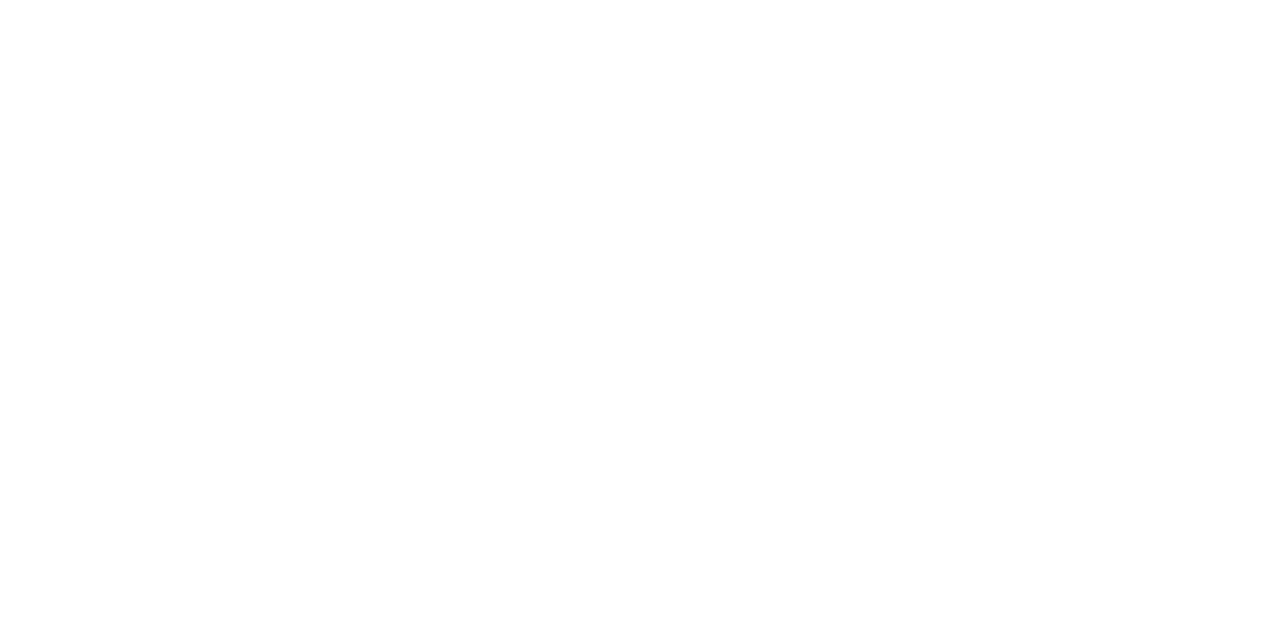
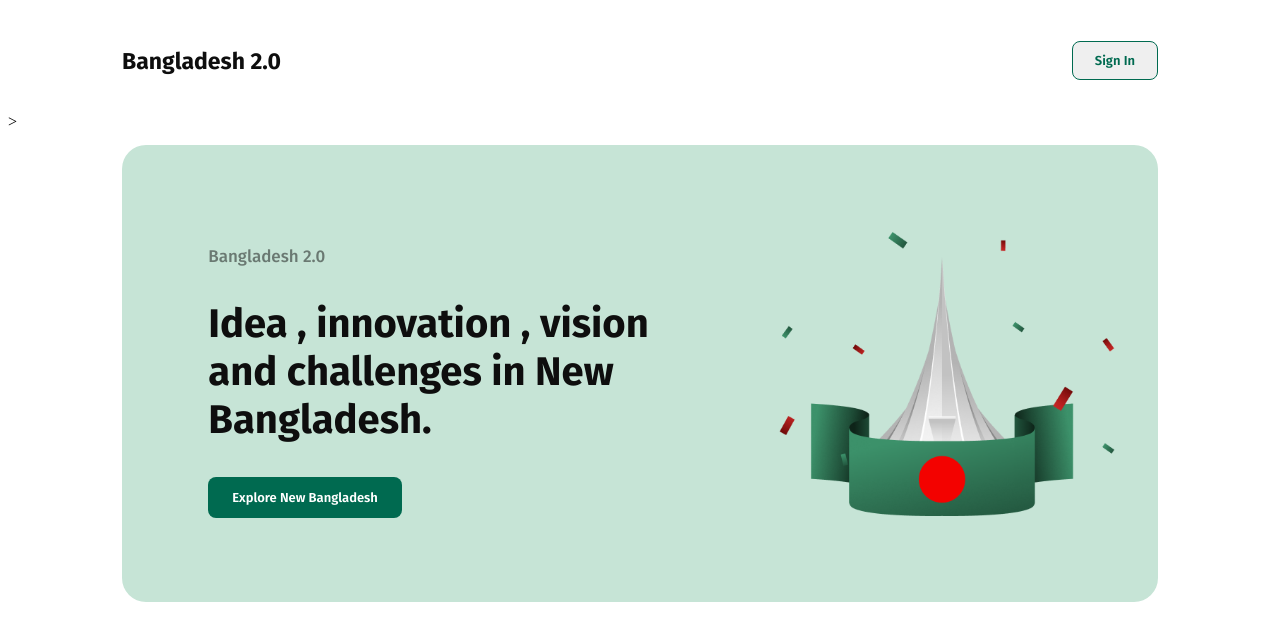
Before and after one commit to skb1995/Assignment-1, a plain HTML site: page index.html in a window 1280 px wide. Drawn offline with Linux system fonts and the light colour scheme.

Commit message:
1st push

```diff
--- a/index.html
+++ b/index.html
@@ -3,9 +3,39 @@
 <head>
     <meta charset="UTF-8">
     <meta name="viewport" content="width=device-width, initial-scale=1.0">
-    <title>Document</title>
+    <link rel="preconnect" href="https://fonts.googleapis.com">
+<link rel="preconnect" href="https://fonts.gstatic.com" crossorigin>
+<link href="https://fonts.googleapis.com/css2?family=Fira+Sans:ital,wght@0,100;0,200;0,300;0,400;0,500;0,600;0,700;0,800;0,900;1,100;1,200;1,300;1,400;1,500;1,600;1,700;1,800;1,900&display=swap" rel="stylesheet">
+    <link rel="stylesheet" href="style.css">
+    <title>Assignment-1</title>
 </head>
 <body>
-
+    <header>
+        <section>
+            <div class="header">
+                <nav >
+                    <ul>
+                        <li class="nav-title">Bangladesh 2.0</li>
+                        <li><button class="nav-button">Sign In</button></li>
+                    </ul>
+                </nav>
+            </div>
+        </section>
+        <section>>
+                <div class="banner">
+                    <div class="banner-container">
+                        <div class="banner-content">
+                            <p class="banner-title">Bangladesh 2.0</p>
+                            <h1 class="banner-subtitle">Idea , innovation ,
+                                vision and challenges in New Bangladesh.</h1>
+                                <button class="banner-btn">Explore New Bangladesh</button>
+                        </div>
+                        <img class="hero" src="/assets/hero.png" alt="">
+                    </div>
+                </div>
+        </section>
+    </header>
+    <main></main>
+    <footer></footer>
 </body>
 </html>
--- a/style.css
+++ b/style.css
@@ -0,0 +1,73 @@
+
+
+
+    /*nav -styles*/
+.header{
+    padding: 17px 114px;
+}
+
+nav ul{
+    display: flex;
+    list-style: none;
+    align-items: center;
+    justify-content:space-between;
+    padding-left: 0;
+}
+.nav-title{
+    color: rgb(14, 14, 14);
+    font-family: Fira Sans;
+    font-size: 23px;
+    font-weight: 700;
+}
+.nav-button{
+    padding: 11px 22px;
+    box-sizing: border-box;
+    border: 1px solid rgb(0, 106, 80);
+    border-radius: 8px;
+    color: rgb(0, 106, 80);
+    font-family: Fira Sans;
+    font-size: 13px;
+    font-weight: 600;
+}
+/* banner styles */
+.banner{
+    border-radius: 24px;
+    background: rgb(198, 228, 214);
+    margin: 14px 114px 57px 114px;
+}
+.banner-container{
+    display: flex;
+    align-items: center;
+    justify-content: space-around
+}
+.banner-content{
+    align-items: center;
+    margin: 84px 43px;
+    width: 441px;
+}
+.banner-title{
+    color: rgba(14, 14, 14, 0.5);
+    font-family: Fira Sans;
+    font-size: 17px;
+    font-weight: 500;
+}
+.banner-subtitle{
+    color: rgb(14, 14, 14);
+    font-family: Fira Sans;
+    font-size: 40px;
+    font-weight: 700;
+}
+.banner-btn{
+    border-radius: 8px;
+    border: none;
+    background: rgb(0, 106, 80);
+    padding: 13px 24px 13px 24px;
+    color: rgb(255, 255, 255);
+    font-family: Fira Sans;
+    font-size: 13px;
+    font-weight: 600
+}
+.hero{
+    width: 336px;
+    height: 284px;
+}
```
